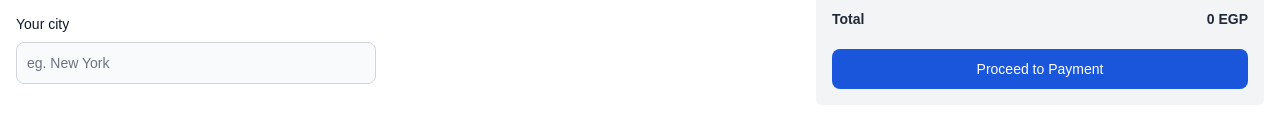
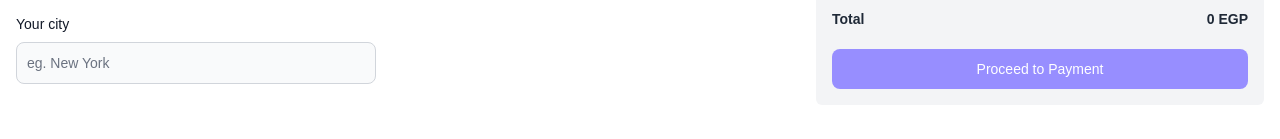
Before and after one commit to farahalimohamed/EcommerceReactApp, a React (Vite) app: page /checkout in a window 1280 px wide. Shown: the part 300-439 px from the top of the page. Built offline with nearby package versions, Linux system fonts and the light colour scheme; no server answers; sample sign-in values are in the browser's storage; a web font is replaced by a local one.

Commit message:
update validate in checkout

```diff
--- a/src/Components/LatestProducts/LatestProducts.jsx
+++ b/src/Components/LatestProducts/LatestProducts.jsx
@@ -45,7 +45,6 @@ export default function LatestProducts() {
       setNumOfCartItems(response.numOfCartItems);
       setCartId(response.cartId);
       toast.success(response.message);
-      setNumOfWishListItems(response.count);
     } else {
       toast.error("Error adding product to cart");
     }
--- a/src/Pages/Cart/Cart.jsx
+++ b/src/Pages/Cart/Cart.jsx
@@ -292,7 +292,7 @@ export default function Cart() {
                     onClick={() => {
                       navigate("/checkout", { state: paymentMethod });
                     }}
-                    className="text-sm text-center px-4 py-2.5 w-full font-semibold tracking-wide bg-blue-700 hover:bg-blue-800 hover:text-white text-white rounded-md"
+                    className="text-sm text-center px-4 py-2.5 w-full font-semibold tracking-wide bg-[#6456ff] hover:bg-[#5647ff] hover:text-white text-white rounded-md"
                   >
                     Checkout
                   </button>
--- a/src/Pages/Checkout/Checkout.jsx
+++ b/src/Pages/Checkout/Checkout.jsx
@@ -4,6 +4,7 @@ import { Helmet } from "react-helmet";
 import { useLocation, useNavigate } from "react-router-dom";
 import * as Yup from "yup";
 import { CartContext } from "../../Context/CartContext";
+import { AiOutlineLoading3Quarters } from "react-icons/ai";
 
 export default function Checkout() {
   const {
@@ -31,7 +32,11 @@ export default function Checkout() {
   });
 
   async function handleSubmit(data) {
-    if (state == "online") {
+    setIsLoading(true);
+    setErrorMsg(null);
+
+    try {
+      if (state === "online") {
         let response = await onlinePayment({ shippingAddress: data });
         if (response.status === "success") {
           setNumOfCartItems(0);
@@ -46,6 +51,11 @@ export default function Checkout() {
           navigate("/allorders");
         }
       }
+    } catch (error) {
+      setErrorMsg("An error occurred during the payment process. Please try again.");
+    } finally {
+      setIsLoading(false);
+    }
   }
 
   const formik = useFormik({
@@ -53,6 +63,7 @@ export default function Checkout() {
     validationSchema,
     onSubmit: handleSubmit,
   });
+
   return (
     <section className="bg-white py-8 antialiased dark:bg-gray-900 md:py-16">
       <Helmet>
@@ -145,8 +156,7 @@ export default function Checkout() {
                 <li className="flex flex-wrap gap-4 text-sm">
                   Subtotal{" "}
                   <span className="ml-auto font-bold">
-                    {totalCartPrice}{" "}
-                    EGP
+                    {totalCartPrice} EGP
                   </span>
                 </li>
                 <li className="flex flex-wrap gap-4 text-sm">
@@ -157,20 +167,30 @@ export default function Checkout() {
                 </li>
                 <hr className="border-gray-300" />
                 <li className="flex flex-wrap gap-4 text-sm font-bold">
-                  Total{" "}
-                  <span className="ml-auto">
-                    {totalCartPrice }{" "}
-                    EGP
-                  </span>
+                  Total <span className="ml-auto">{totalCartPrice} EGP</span>
                 </li>
               </ul>
               <div className="space-y-3 mt-5">
+                {errorMsg && (
+                  <div className="bg-red-300 p-3 rounded-md">{errorMsg}</div>
+                )}
+                {isLoading ? (
                   <button
                     type="submit"
-                className="flex w-full items-center justify-center rounded-lg bg-blue-700 px-5 py-2.5 text-sm font-medium text-white hover:bg-primary-800 focus:outline-none focus:ring-4  focus:ring-primary-300 dark:bg-primary-600 dark:hover:bg-primary-700 dark:focus:ring-primary-800"
+                    disabled
+                    className="flex w-full items-center justify-center rounded-lg bg-[#6456ff] hover:bg-[#5647ff] px-5 py-2.5 text-sm font-medium text-white dark:bg-[#6456ff] dark:hover:bg-[#5647ff]"
+                  >
+                    <AiOutlineLoading3Quarters className="animate-spin" />
+                  </button>
+                ) : (
+                  <button
+                    disabled={!formik.isValid || !formik.dirty}
+                    type="submit"
+                    className="btn"
                   >
                     Proceed to Payment
                   </button>
+                )}
               </div>
             </div>
           </div>
```
Lines whose indentation alone changed are shown as unchanged.
